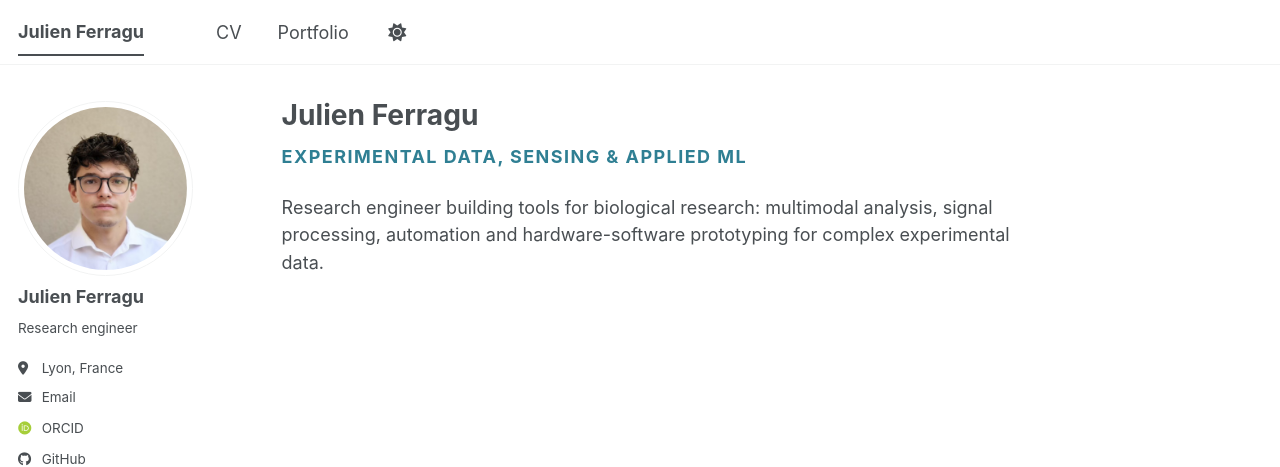
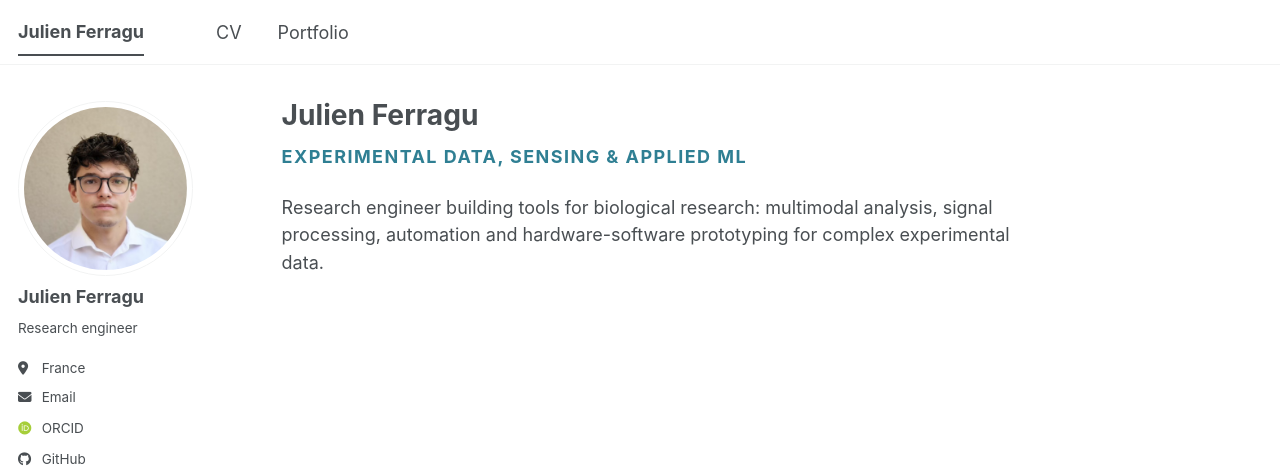
Before and after one commit to julienferragu/julienferragu.github.io, a Jekyll site: the page built from _pages/about.md, in a window 1280 px wide. Shown: the top 467 px of the page. Built offline with Jekyll 4.4.1, drawn with Linux system fonts in a browser that asks for light colours; some web fonts are replaced; a script bundle is joined from its source files by our own code; library files that are not in the unit come from our copies.

Commit message:
removed darkmode

```diff
--- a/_config.yml
+++ b/_config.yml
@@ -13,7 +13,7 @@
   name             : "Julien Ferragu"
   pronouns         :
   bio              : "Research engineer"
-  location         : "Lyon, France"
+  location         : "France"
   employer         :
   uri              :
   email            : "julien.ferragu@icloud.com"
--- a/_includes/masthead.html
+++ b/_includes/masthead.html
@@ -18,9 +18,6 @@
               <a href="{{ domain }}{{ link.url }}">{{ link.title }}</a>
             </li>
           {% endfor %}
-          <li id="theme-toggle" class="masthead__menu-item persist tail">
-            <a role="button" aria-labelledby="theme-icon"><i id="theme-icon" class="fa-solid fa-sun" aria-hidden="true" title="toggle theme"></i></a>
-          </li>
         </ul>
         <ul class="hidden-links hidden"></ul>
       </nav>
```
